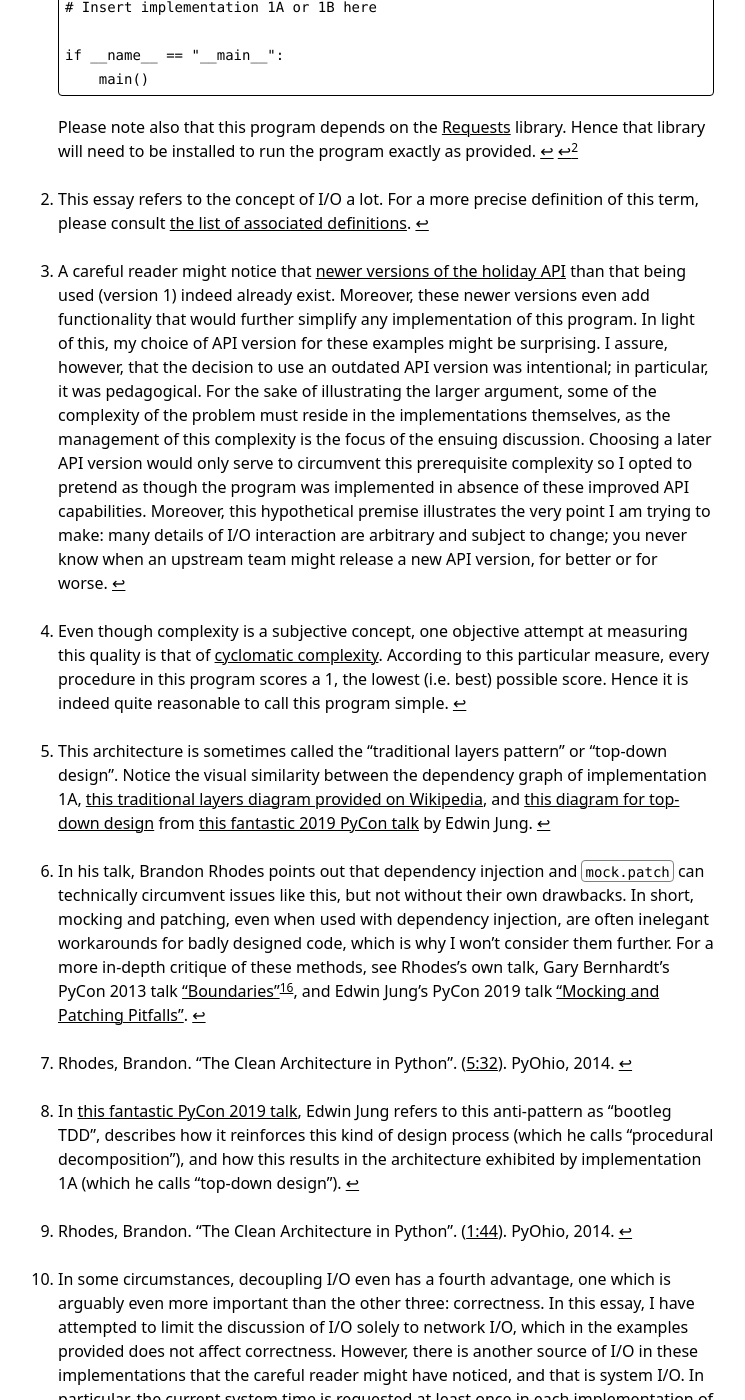
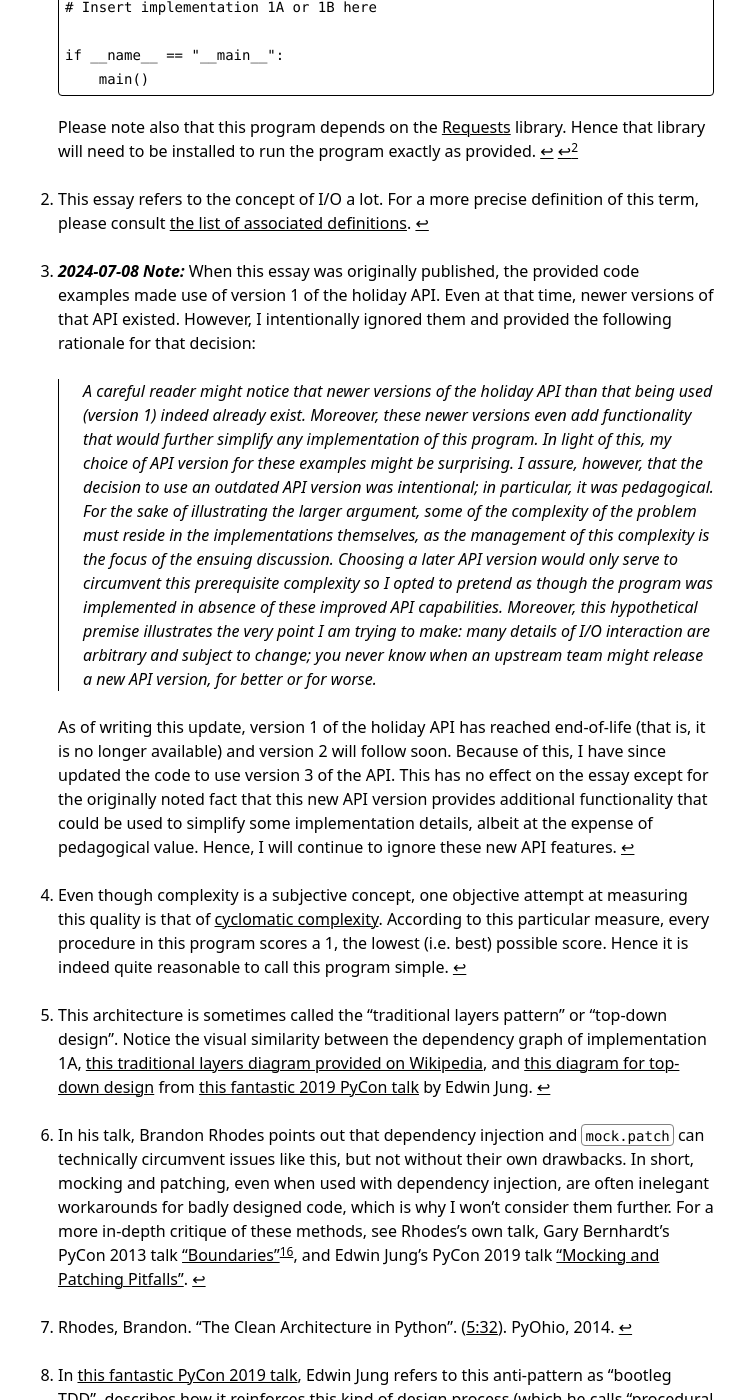
Before and after one commit to andrewtbiehl/andrewtbiehl.com, a Jekyll site: the page built from _posts/2022-04-11-upside-down-code.md, in a window 1280 px wide and 1400 px high, scrolled down 22801 px. Shown: the whole window, without its empty margins (274-1019 px from the left). Built offline with Jekyll 4.4.1, drawn with Linux system fonts in a browser that asks for light colours.

Commit message:
Update holiday countdown example program
Updates all versions of the holiday countdown example program described
in the post "Turn that code upside down :)".

The previous versions all relied on version 1 of a particular Holiday
web API. This version is no longer available, which breaks all
implementations of the program. Switching all implementations to version
3, the current latest version of the API, resolves this issue.

````diff
--- a/_posts/2022-04-11-upside-down-code.md
+++ b/_posts/2022-04-11-upside-down-code.md
@@ -79,7 +79,7 @@
 
 def fetch_holidays(year: int) -> List[Holiday]:
     """Fetches a collection of all US holidays in the given year."""
-    holiday_url = f"https://date.nager.at/api/v1/Get/US/{year}"
+    holiday_url = f"https://date.nager.at/api/v3/PublicHolidays/{year}/US"
     holiday_data = requests.get(holiday_url).json()
     return list(map(to_holiday, holiday_data))
 
@@ -181,7 +181,7 @@
 {% figure caption: "Implementation 1B: A refactored implementation of the holiday
 countdown program with a flat dependency graph." %}
 ```python
-HOLIDAY_URL_TEMPLATE = "https://date.nager.at/api/v1/Get/US/{}"
+HOLIDAY_URL_TEMPLATE = "https://date.nager.at/api/v3/PublicHolidays/{}/US"
 
 def main() -> None:
     today = date.today()
@@ -1241,21 +1241,33 @@
 [^2]: This essay refers to the concept of I/O a lot. For a more precise definition of
     this term, please consult [the list of associated definitions](#definitions).
 
-[^3]: A careful reader might notice that
-    [newer versions of the holiday API](https://date.nager.at/swagger/index.html) than
-    that being used (version 1) indeed already exist. Moreover, these newer versions
-    even add functionality that would further simplify any implementation of this
-    program. In light of this, my choice of API version for these examples might be
-    surprising. I assure, however, that the decision to use an outdated API version was
-    intentional; in particular, it was pedagogical. For the sake of illustrating the
-    larger argument, some of the complexity of the problem must reside in the
-    implementations themselves, as the management of this complexity is the focus of the
-    ensuing discussion. Choosing a later API version would only serve to circumvent this
-    prerequisite complexity so I opted to pretend as though the program was implemented
-    in absence of these improved API capabilities. Moreover, this hypothetical premise
-    illustrates the very point I am trying to make: many details of I/O interaction are
-    arbitrary and subject to change; you never know when an upstream team might release
-    a new API version, for better or for worse.
+[^3]: ***2024-07-08 Note:*** When this essay was originally published, the provided code
+    examples made use of version 1 of the holiday API. Even at that time, newer versions
+    of that API existed. However, I intentionally ignored them and provided the
+    following rationale for that decision:
+
+    > A careful reader might notice that newer versions of the holiday API than that
+    being used (version 1) indeed already exist. Moreover, these newer versions even add
+    functionality that would further simplify any implementation of this program. In
+    light of this, my choice of API version for these examples might be surprising. I
+    assure, however, that the decision to use an outdated API version was intentional;
+    in particular, it was pedagogical. For the sake of illustrating the larger argument,
+    some of the complexity of the problem must reside in the implementations themselves,
+    as the management of this complexity is the focus of the ensuing discussion.
+    Choosing a later API version would only serve to circumvent this prerequisite
+    complexity so I opted to pretend as though the program was implemented in absence of
+    these improved API capabilities. Moreover, this hypothetical premise illustrates the
+    very point I am trying to make: many details of I/O interaction are arbitrary and
+    subject to change; you never know when an upstream team might release a new API
+    version, for better or for worse.
+
+    As of writing this update, version 1 of the holiday API has reached end-of-life
+    (that is, it is no longer available) and version 2 will follow soon. Because of
+    this, I have since updated the code to use version 3 of the API. This has no effect
+    on the essay except for the originally noted fact that this new API version provides
+    additional functionality that could be used to simplify some implementation details,
+    albeit at the expense of pedagogical value. Hence, I will continue to ignore these
+    new API features.
 
 [^4]: Even though complexity is a subjective concept, one objective attempt at measuring
     this quality is that of
--- a/assets/js/upside-down-code/holiday-countdown.js
+++ b/assets/js/upside-down-code/holiday-countdown.js
@@ -54,7 +54,7 @@
   const currentYear = date_.getFullYear();
   const nextYear = currentYear + 1;
   const years = [currentYear, nextYear];
-  return years.map((year) => `https://date.nager.at/api/v1/Get/US/${year}`);
+  return years.map((year) => `https://date.nager.at/api/v3/PublicHolidays/${year}/US`);
 }
 
 /** Maps multiple raw holiday pages into a collection of holidays. */
````
